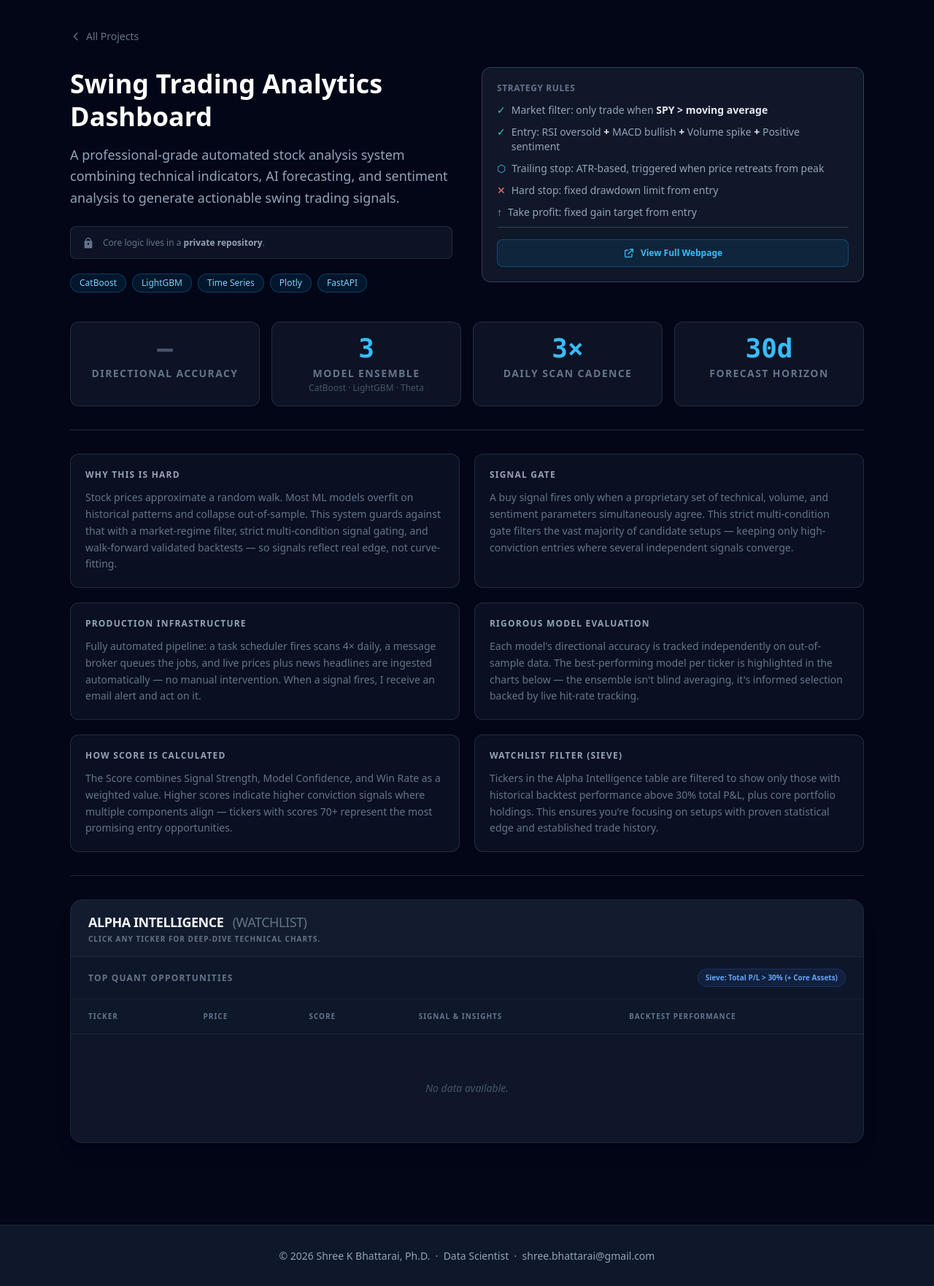
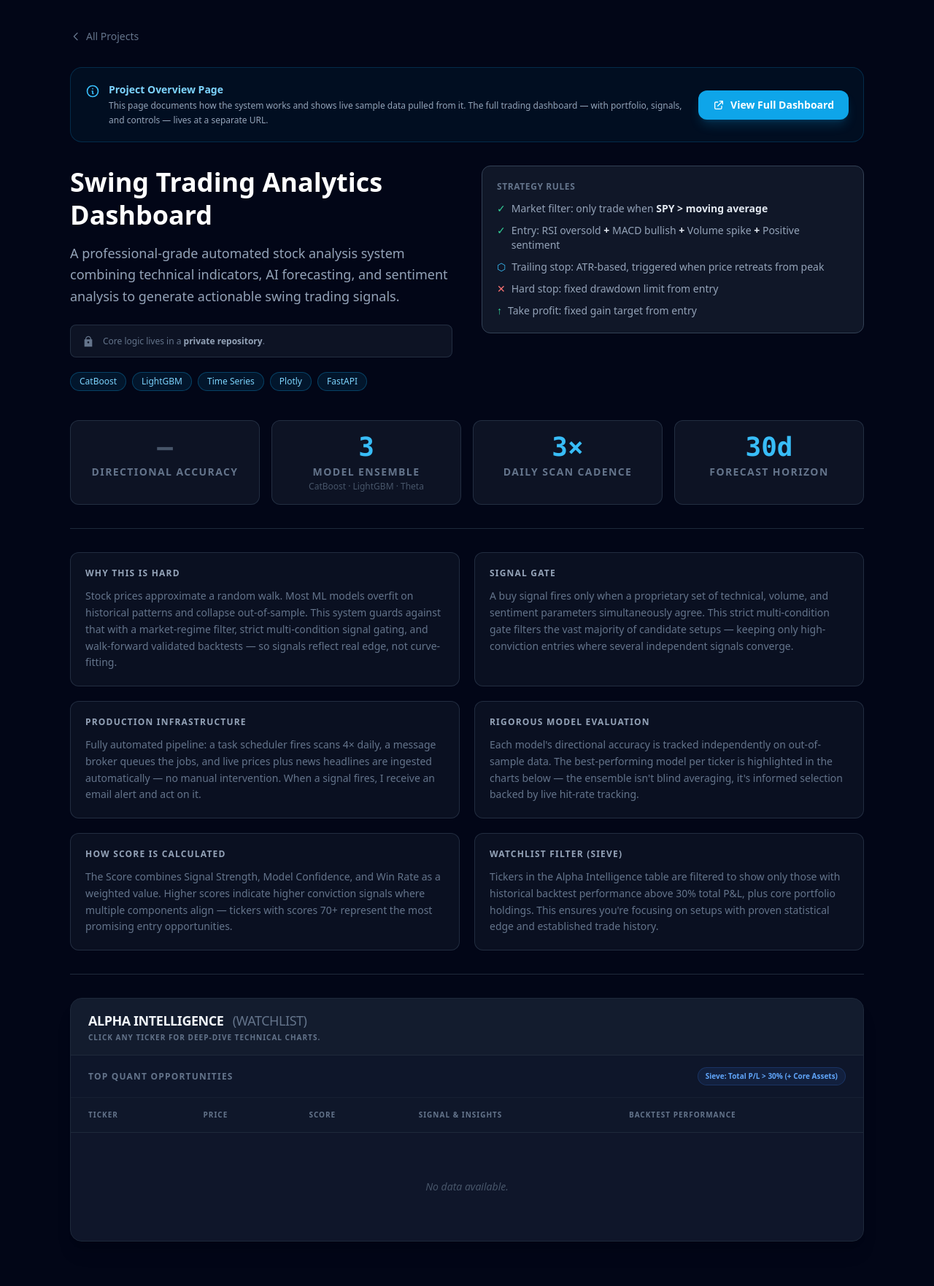
Before and after one commit to plasmicshree/PersonalWebsite, a FastAPI app: page /projects/trading-analytics in a window 1280 px wide. Shown: the part 61-1824 px from the top of the page at 73% size. Run offline with FastAPI, Linux system fonts and the light colour scheme; data that the repository does not hold is empty; some libraries are stand-ins or nearby versions.

Commit message:
update title and trading page framing
- Remove 'Senior' from Data Scientist title in hero
- Add prominent 'Project Overview' callout banner to trading page
- Rename 'View Full Webpage' → 'View Full Dashboard', move to top-level CTA
- Remove redundant button from Strategy Rules card

Co-Authored-By: Claude Sonnet 4.6 <noreply@anthropic.com>

```diff
--- a/templates/index.html
+++ b/templates/index.html
@@ -21,7 +21,7 @@
     <!-- Intro text -->
     <div>
         <p class="text-sky-400 font-semibold text-sm uppercase tracking-widest mb-2">
-            Senior Data Scientist · MLOps · Predictive Analytics
+            Data Scientist · MLOps · Predictive Analytics
         </p>
         <h1 class="text-5xl font-bold text-white mb-4 leading-tight">
             Shree K Bhattarai,<br>Ph.D.
--- a/templates/trading_analytics_detail.html
+++ b/templates/trading_analytics_detail.html
@@ -5,7 +5,7 @@
 {% block content %}
 
 <!-- Header -->
-<section class="max-w-6xl mx-auto px-8 py-10">
+<section class="max-w-6xl mx-auto px-4 sm:px-8 py-10">
 
     <a href="/projects" class="inline-flex items-center gap-1.5 text-sm text-slate-500 hover:text-sky-400 transition-colors mb-8">
         <svg class="w-4 h-4" fill="none" stroke="currentColor" viewBox="0 0 24 24">
@@ -13,6 +13,29 @@
         </svg>
         All Projects
     </a>
+
+    <!-- Page-type callout -->
+    <div class="flex flex-col sm:flex-row sm:items-center justify-between gap-4 mb-8 p-4 sm:p-5 rounded-2xl bg-sky-500/5 border border-sky-500/20">
+        <div class="flex items-start gap-3">
+            <svg class="w-5 h-5 text-sky-400 shrink-0 mt-0.5" fill="none" stroke="currentColor" viewBox="0 0 24 24">
+                <path stroke-linecap="round" stroke-linejoin="round" stroke-width="2" d="M13 16h-1v-4h-1m1-4h.01M21 12a9 9 0 11-18 0 9 9 0 0118 0z"/>
+            </svg>
+            <div>
+                <p class="text-sm font-semibold text-sky-300">Project Overview Page</p>
+                <p class="text-xs text-slate-400 mt-0.5 leading-relaxed">
+                    This page documents how the system works and shows live sample data pulled from it.
+                    The full trading dashboard — with portfolio, signals, and controls — lives at a separate URL.
+                </p>
+            </div>
+        </div>
+        <a href="https://trading.khaaskuro.com/" target="_blank"
+           class="inline-flex items-center justify-center gap-2 bg-sky-500 hover:bg-sky-400 text-white px-5 py-2.5 rounded-xl text-sm font-bold transition-colors shadow-lg shadow-sky-500/20 whitespace-nowrap shrink-0">
+            <svg class="w-4 h-4" fill="none" stroke="currentColor" viewBox="0 0 24 24">
+                <path stroke-linecap="round" stroke-linejoin="round" stroke-width="2" d="M10 6H6a2 2 0 00-2 2v10a2 2 0 002 2h10a2 2 0 002-2v-4M14 4h6m0 0v6m0-6L10 14"/>
+            </svg>
+            View Full Dashboard
+        </a>
+    </div>
 
     <div class="grid md:grid-cols-2 gap-10 items-start">
         <div>
@@ -58,16 +81,6 @@
             <div class="flex items-start gap-2 text-sm">
                 <span class="text-emerald-400 shrink-0">↑</span>
                 <span class="text-slate-400">Take profit: fixed gain target from entry</span>
-            </div>
-
-            <div class="mt-4 pt-4 border-t border-slate-700">
-                <a href="https://trading.khaaskuro.com/"
-                   class="inline-flex items-center justify-center gap-2 bg-sky-500/10 hover:bg-sky-500/20 border border-sky-500/30 hover:border-sky-500/50 text-sky-400 px-4 py-2.5 rounded-lg text-xs font-semibold transition-all w-full">
-                    <svg class="w-4 h-4" fill="none" stroke="currentColor" viewBox="0 0 24 24">
-                        <path stroke-linecap="round" stroke-linejoin="round" stroke-width="2" d="M10 6H6a2 2 0 00-2 2v10a2 2 0 002 2h10a2 2 0 002-2v-4M14 4h6m0 0v6m0-6L10 14"/>
-                    </svg>
-                    View Full Webpage
-                </a>
             </div>
         </div>
     </div>
```
